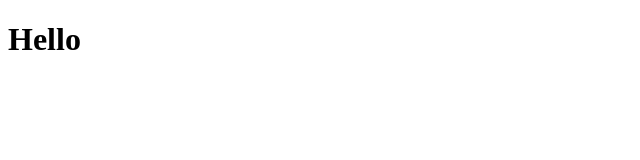
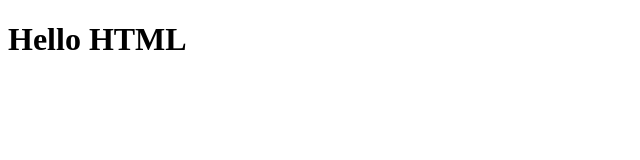
Before and after one commit to viveknad/coursera-test, a plain HTML site: page site/index.html in a window 1280 px wide. Shown: the whole page, without its empty margins (0-640 px from the left). Drawn offline with Linux system fonts and the light colour scheme.

Commit message:
First Page.

```diff
--- a/site/index.html
+++ b/site/index.html
@@ -4,6 +4,6 @@
 	<title>Hello HTML!</title>
 </head>
 <body>
-<h1> Hello </h1>
+<h1> Hello  HTML </h1>
 </body>
 </html>
```
